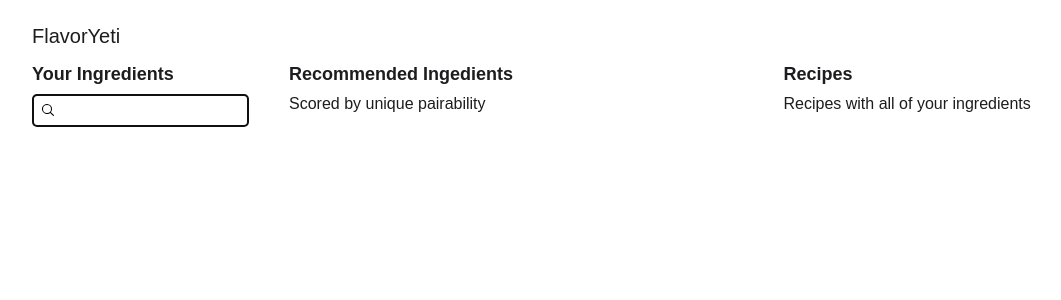
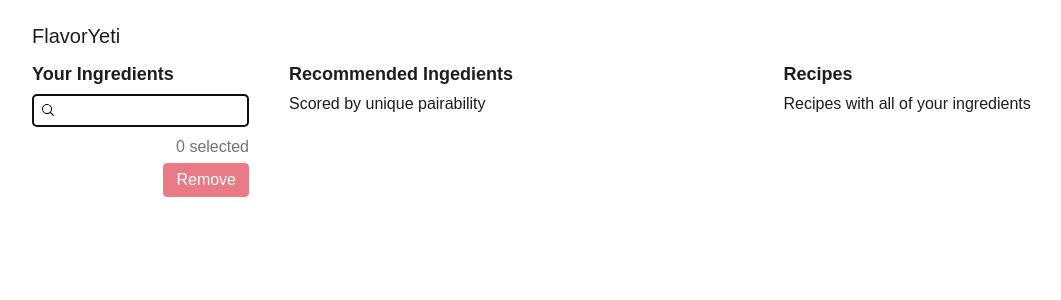
Before and after one commit to josh-minch/flavorwise, a Flask app: page / in a window 1280 px wide. Shown: the top 300 px of the page, without its empty margins (5-1066 px from the left). Run offline with Flask 2, Linux system fonts and the light colour scheme; parts of the project's set-up code (start-up, migrations or seed data) failed here and were passed over; some libraries are stand-ins or nearby versions; some web fonts are replaced.

Commit message:
Fix remove button, add num selected ingred text

```diff
--- a/static/script.js
+++ b/static/script.js
@@ -162,11 +162,20 @@ function setRemoveButtonState() {
             numChecked++;
         }
     });
-    if (numChecked == 0) {
-        document.getElementById('remove-button').disabled = true;
-    }
-    else {
-        document.getElementById('remove-button').disabled = false;
+
+    let selectedIngredText = document.getElementById('selected-ingred-text');
+    selectedIngredText.textContent = numChecked + " selected"
+
+    let removeBtn = document.getElementById('remove-button');
+    if (removeBtn) {
+        if (numChecked == 0) {
+            selectedIngredText.classList.add('text-secondary');
+            removeBtn.disabled = true;
+        }
+        else {
+            selectedIngredText.classList.remove('text-secondary');
+            removeBtn.disabled = false;
+        }
     }
 }
 
@@ -257,20 +266,26 @@ function parseJSON(response) {
 }
 
 function updateDisplay(jsonData) {
-    removeAllChild(document.getElementById('cur-ingreds'));
+    removeCurIngreds();
     createCurIngreds(jsonData.cur_ingreds);
     createRelatedIngreds(jsonData.r_ingreds);
     createRecipes(jsonData.recipes, jsonData.cur_ingreds);
+    let checkboxes = document.querySelectorAll("input[type='checkbox']");
+    setRemoveButtonState()
+    checkboxes.forEach(checkbox => {
+        checkbox.addEventListener('change', setRemoveButtonState)
+    });
 }
 
-function removeAllChild(node) {
-    while (node.firstChild) {
-        node.removeChild(node.firstChild);
+function removeCurIngreds() {
+    curIngreds = document.querySelectorAll('.cur-ingred');
+    for (const curIngred of curIngreds) {
+        curIngred.remove()
     }
 }
 
 function createCurIngreds(curIngreds) {
-    const curIngredsForm = document.querySelector('#cur-ingreds');
+    const curIngredsForm = document.querySelector('#cur-ingreds-list');
 
     curIngreds.forEach(ingred => {
         const ingredDiv = document.createElement('div');
@@ -281,11 +296,6 @@ function createCurIngreds(curIngreds) {
         ingredDiv.appendChild(label);
         label.prepend(box);
     });
-    if (curIngreds.length > 0) {
-
-        const btn = createRemoveBtn();
-        curIngredsForm.appendChild(btn);
-    }
 }
 
 function createInput(ingred) {
@@ -302,15 +312,6 @@ function createLabel(element) {
     label.setAttribute('for', element);
     label.innerText = ` ${element}`;
     return label;
-}
-
-function createRemoveBtn() {
-    const btn = document.createElement('input');
-    btn.setAttribute('type', 'submit');
-    btn.setAttribute('value', 'Remove');
-    btn.setAttribute('id', 'remove-button');
-    btn.setAttribute('class', 'btn btn-outline-danger mt-1');
-    return btn;
 }
 
 function createRelatedIngreds(rankedIngreds) {
--- a/static/style.css
+++ b/static/style.css
@@ -92,8 +92,9 @@ h3 {
   line-height: 20px;
 }
 
-.cur-ingred {
-  margin-right: 4px;
+.cur-ingred>input, .cur-ingred>label {
+  margin-top: 5px;
+  cursor: pointer;
 }
 
 label {
--- a/templates/index.html
+++ b/templates/index.html
@@ -41,20 +41,22 @@
                         </div>
                     </form>
                     <form class="" id="cur-ingreds">
+                        <div id="cur-ingreds-list">
                             {%- if cur_ingreds -%}
                             {%- for cur_ingred in cur_ingreds -%}
+
                             <div class='cur-ingred'>
                                 <input type="checkbox" autocomplete="off" id="{{cur_ingred}}" name="{{cur_ingred}}">
                                 <label for="{{cur_ingred}}">{{- cur_ingred -}}</label>
                             </div>
+
                             {%- endfor -%}
-                        <div class="d-flex justify-content-between">
-                            <div id="selected-ingred-text"></div>
-                            <input type=" submit" class="float-right btn btn-danger mt-1" value="Remove"
-                                id="remove-button">
+                            {%- endif -%}
                         </div>
-
-                        {%- endif -%}
+                        <div class="text-right mt-2 text-muted" id="selected-ingred-text">0 selected</div>
+                        <div class="d-flex justify-content-end mt-1">
+                            <input type="submit" class="btn btn-danger" value="Remove" id="remove-button" disabled>
+                        </div>
                     </form>
                 </div>
 
```
Lines whose indentation alone changed are shown as unchanged.
